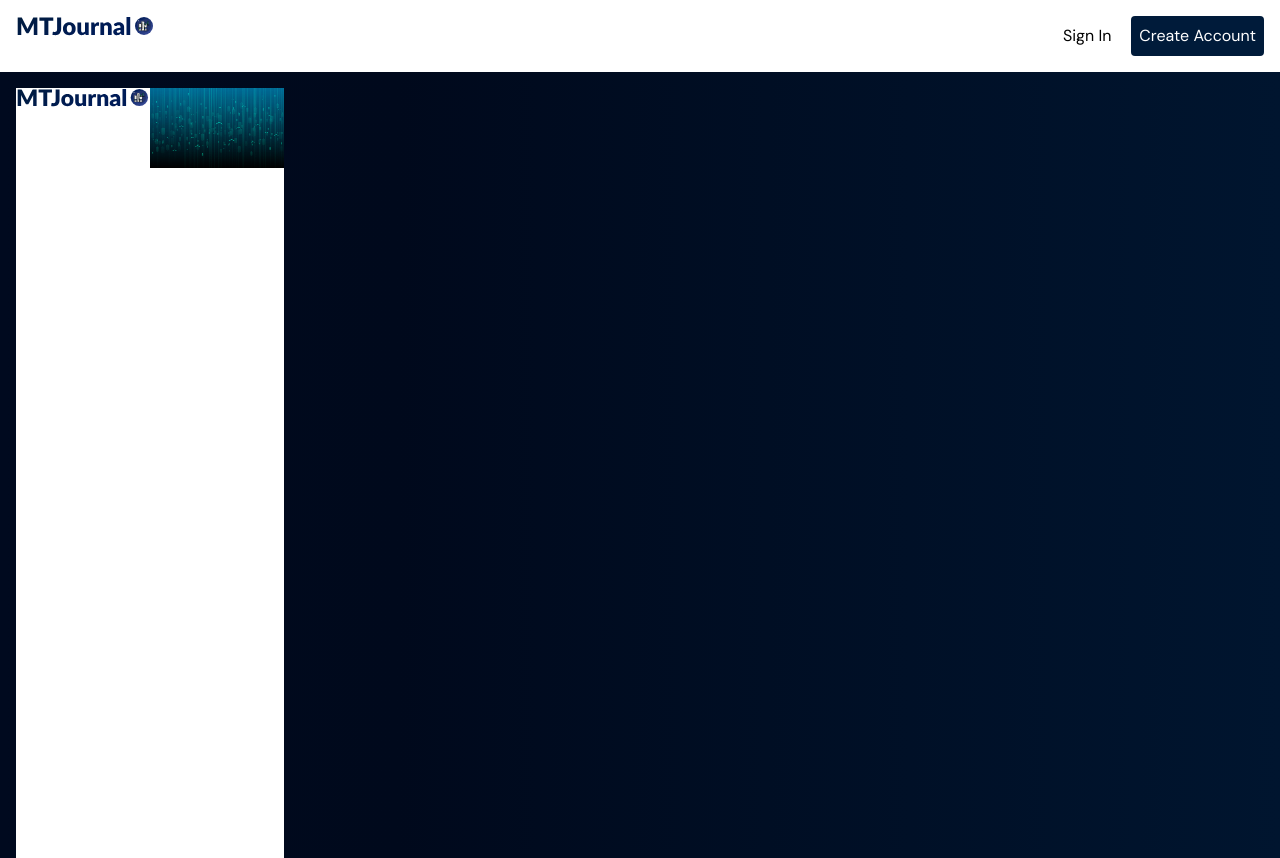
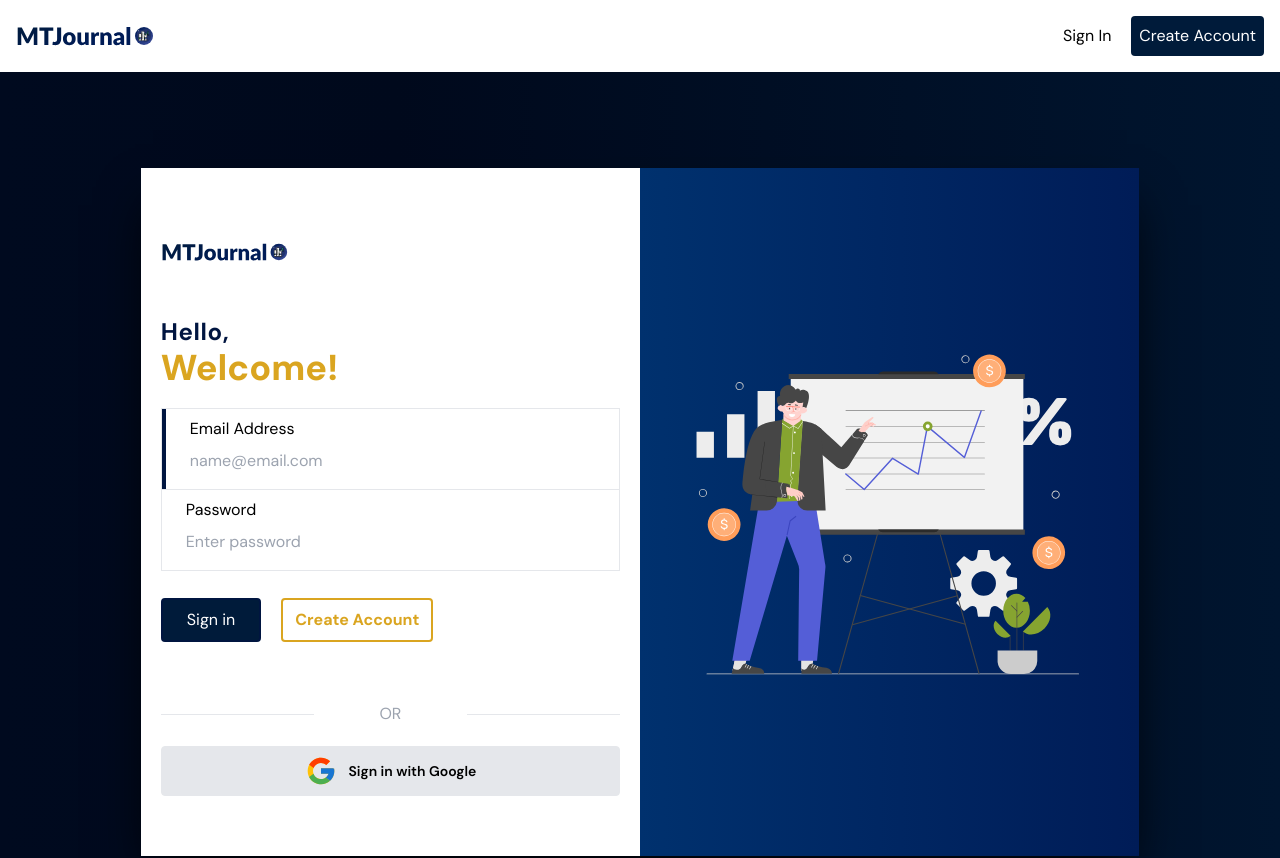
Before and after one commit to robertmartinsen/monopoly-trading-journal, a React (Vite) app in the folder mtj/: page /login in a window 1280 px wide. Shown: the top 858 px of the page. Built offline with nearby package versions, Linux system fonts and the light colour scheme.

Commit message:
sign in page design coded

```diff
--- a/mtj/src/components/layout/Header.tsx
+++ b/mtj/src/components/layout/Header.tsx
@@ -5,8 +5,8 @@
 
 export function Header() {
   return (
-    <div className="flex justify-between gap-10 bg-white pb-4 pt-4 lg:gap-20">
-      <div className={`ml-4 flex-shrink-0 items-center`}>
+    <div className="flex justify-between gap-10 bg-white pb-4 pt-4 lg:gap-20 ">
+      <div className={`ml-4 flex-shrink-0 items-center flex justify-center`}>
         <a href="/">
           <img src={Logo} />
         </a>
--- a/mtj/src/components/layout/Layout.tsx
+++ b/mtj/src/components/layout/Layout.tsx
@@ -7,7 +7,7 @@
   return (
     <div className="flex min-h-screen flex-col">
       <Header />
-      <div className="grid flex-grow grid-cols-[auto,1fr] overflow-auto">
+      <div className="">
 
         <main className="p-4">
           <Outlet />
--- a/mtj/src/pages/auth/login/Login.tsx
+++ b/mtj/src/pages/auth/login/Login.tsx
@@ -1,20 +1,84 @@
-import auth from "@/assets/auth.jpg";
+import auth from "@/assets/auth.svg";
 import Logo from "@/assets/logo.svg";
+import Google from "@/assets/google.svg";
+import { NavLink } from "react-router-dom";
+import { Button } from "@/components/Button";
 
 export default function LoginPage() {
   return (
-    <section className="min-h-screen items-center justify-center bg-white">
-      <div className="justify-space-between flex">
-        <div className="w-1/2">
-          <img src={Logo} alt="" />
-          <h1>Hello,</h1>
-          <h2>Welcome!</h2>
-          <form action="">
-            <input type="text" />
-          </form>
-        </div>
-        <div className="w-1/2">
-          <img src={auth} alt="Auth illustration" className="h-20 w-full" />
+    <section className="min-h-screen">
+      <div className="flex justify-center xs:mt-5 sm:mt-5 md:mt-20">
+        <div className="flex items-center justify-center bg-white shadow-2xl shadow-black xs:w-full sm:w-3/5 md:w-4/5 lg:w-3/6">
+          <div className="flex flex-col p-5 md:w-1/2">
+            <img src={Logo} alt="" className="size-32" />
+            <h1 className="text-2xl font-bold tracking-wide text-primary-100">
+              Hello,
+            </h1>
+            <h2 className="text-4xl font-extrabold text-secondary-300">
+              Welcome!
+            </h2>
+            <form className="bg-gray" action="">
+              <div className="mt-5 border">
+                <div className="border-l-4 border-primary-100">
+                  <div className="ml-4 p-2">
+                    <p className="text-black">Email Address</p>
+                    <input
+                      className="w-full pb-2 pt-2 text-black focus:outline-none"
+                      type="text"
+                      placeholder="name@email.com"
+                    />
+                  </div>
+                </div>
+              </div>
+              <div className="border-x border-b">
+                <div className="">
+                  <div className="ml-4 p-2">
+                    <p className="text-black">Password</p>
+                    <input
+                      className="w-full pb-2 pt-2 text-black focus:outline-none"
+                      type="password"
+                      placeholder="Enter password"
+                    />
+                  </div>
+                </div>
+              </div>
+              <NavLink to="/resetPassword" className="mt-2 flex justify-end">
+                <small className="text-gray">Forgot password?</small>
+              </NavLink>
+            </form>
+            <div className="flex space-x-5 pb-10">
+              <div>
+                <Button
+                  variant="dark"
+                  className="border-2 border-primary-100 px-6"
+                >
+                  Sign in
+                </Button>
+              </div>
+              <div>
+                <Button
+                  variant="ghost"
+                  className="border-2 border-secondary-300 px-3 font-bold text-secondary-300"
+                >
+                  Create Account
+                </Button>
+              </div>
+            </div>
+            <div className="mt-5 grid grid-cols-3 items-center text-gray-400">
+              <hr />
+              <p className="text-center text-gray-400">OR</p>
+              <hr />
+            </div>
+            <div className="pb-10">
+              <Button className="mt-5 flex w-full items-center justify-center border bg-gray-200 text-sm font-semibold text-black hover:bg-gray-50">
+                <img src={Google} className="mr-3 w-8" />
+                Sign in with Google
+              </Button>
+            </div>
+          </div>
+          <div className="hidden h-full w-1/2 items-center justify-center bg-gradient-to-r from-primary-300 to-primary-200 md:flex">
+            <img src={auth} alt="Auth illustration" className="w-full" />
+          </div>
         </div>
       </div>
     </section>
```
Also changed, not shown: mtj/src/assets/auth.svg (added), mtj/src/assets/google.svg (added).
